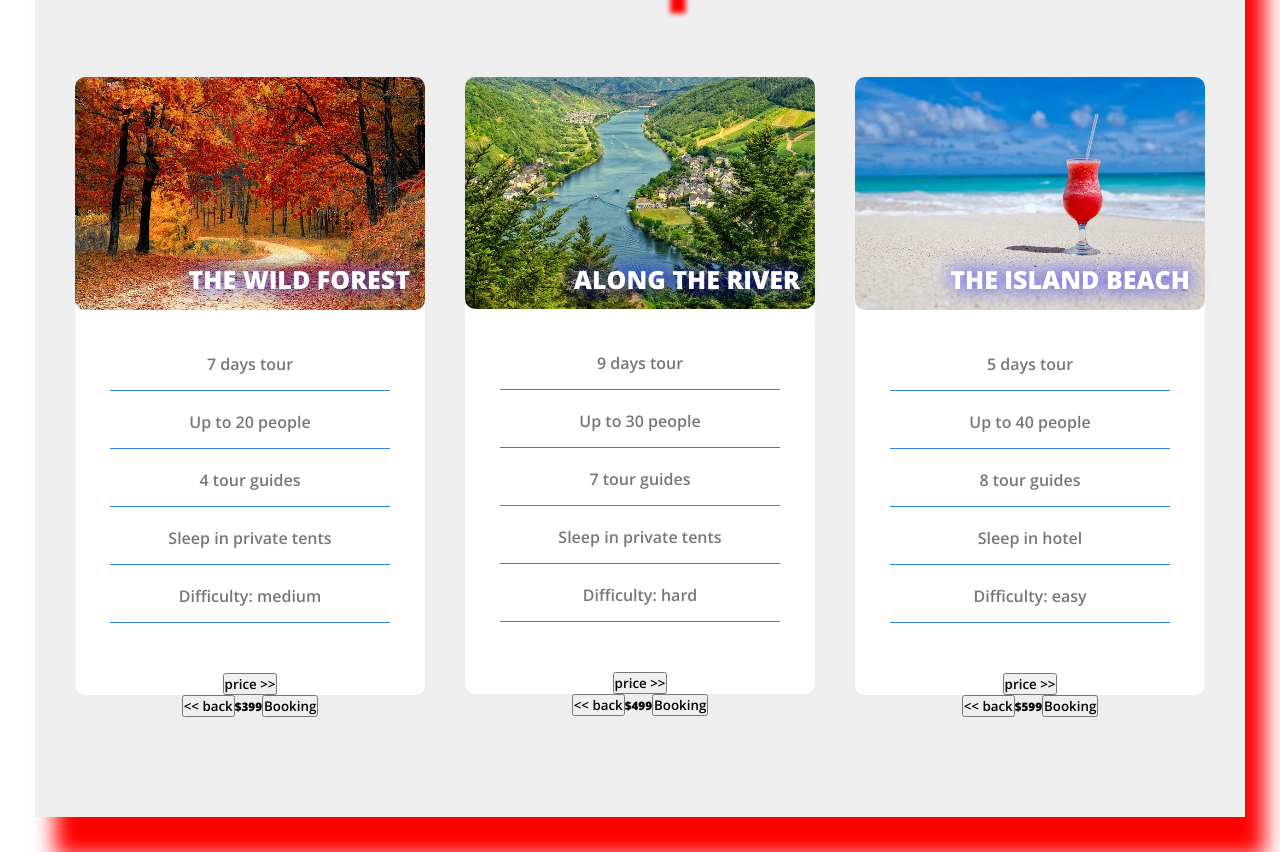
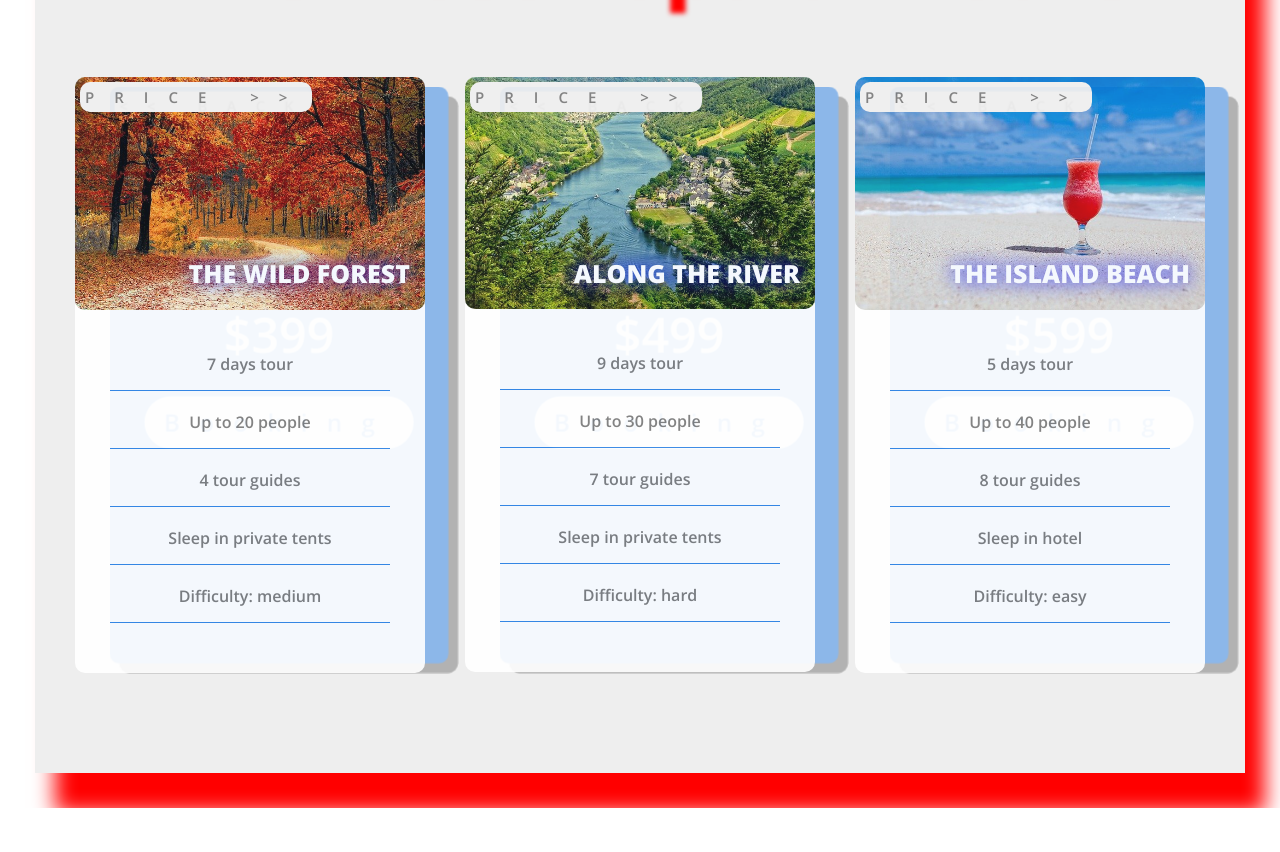
Before and after one commit to IG-Kim2511/the-road0716, a plain HTML site: page index.html in a window 1280 px wide. Shown: the part 927-1779 px from the top of the page. After the commit the page ends 1735 px from the top, so only its background shows below. Drawn offline with nearby package versions, Linux system fonts and the light colour scheme.

Commit message:
JS 2 <pupular tours> 버튼누르면 앞뒤 화면전환
+.back-side {
// JS 2 <pupular tours> 버튼누르면 앞뒤 화면전환

```diff
--- a/script.js
+++ b/script.js
@@ -0,0 +1,10 @@
+// JS 2 <pupular tours> 버튼누르면 앞뒤 화면전환
+// item 부모의 부모의 태그에 추가 toggle 'change '
+// T: from
+Array.from(document.querySelectorAll('.navigation-button')).forEach(
+    item=>{item.onclick = ()=>{
+        item.parentElement.parentElement.classList.toggle('change');
+    }
+
+    }
+);
--- a/style.css
+++ b/style.css
@@ -210,6 +210,7 @@ https://iankim2511.tistory.com/57
 .card {
   width: 35rem;
   position: relative;
+  /* CSS 8 */
   perspective: 150rem;
 }
 /* css 4 */
@@ -223,6 +224,17 @@ https://iankim2511.tistory.com/57
   border-radius: 1rem;
   /* CSS 6 */
   position: relative;
+  z-index: 10;
+  /* CSS 8 */
+  opacity: 0.9;
+}
+
+/* JS 2 */
+.change > .front-side {
+  transform: translateZ(-5rem) translateX(3rem);
+  box-shadow: 0 2rem 4rem #777;
+  opacity: 0.5;
+  z-index: 0;
 }
 
 .tour-name {
@@ -252,3 +264,62 @@ https://iankim2511.tistory.com/57
   border-bottom: 0.1rem solid var(--primary-color);
   padding-bottom: 1.5rem;
 }
+
+.back-side {
+  /* CSS 6 */
+  position: absolute;
+  top: 0;
+  background-color: var(--primary-color);
+  width: 100%;
+  height: 100%;
+  border-radius: 1rem;
+  box-shadow: 1rem 1rem #777;
+  flex-direction: column;
+  /* CSS 8 */
+  opacity: 0.5;
+  /* CSS 8 */
+  transform: translateZ(-5rem) translateX(3rem);
+}
+
+/* JS 2 <pupular tours> 버튼누르면 앞뒤 화면전환 */
+
+.change > .back-side {
+  transform: translateZ(0) translateX(0);
+  box-shadow: 0 0.5rem 2rem #aaa;
+  opacity: 0.9;
+}
+
+.tour-price {
+  font-size: 5rem;
+  font-weight: 300;
+  color: var(--white-color);
+  margin-bottom: 3rem;
+}
+
+.card-button {
+  color: var(--primary-color);
+  background-color: var(--white-color);
+  border: none;
+  font-size: 2.5rem;
+  padding: 1rem 2rem;
+  /* T */
+  letter-spacing: 2rem;
+  border-radius: 5rem;
+  cursor: pointer;
+}
+.navigation-button {
+  position: absolute;
+  top: 0.5rem;
+  left: 0.5rem;
+  background-color: rega(255, 255, 255, 0.8);
+  padding: 0.5rem;
+  color: var(--light-grey-color);
+  border-radius: 1rem;
+  border: none;
+  font-size: 1.5rem;
+  font-weight: 600;
+  /* T */
+  text-transform: uppercase;
+  letter-spacing: 2rem;
+  cursor: pointer;
+}
```
